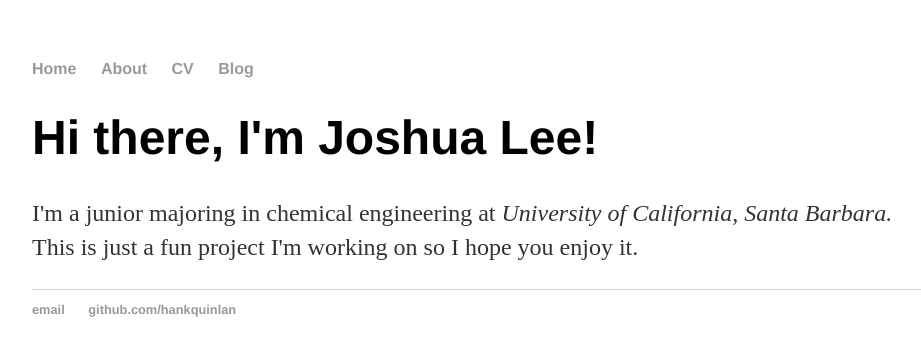
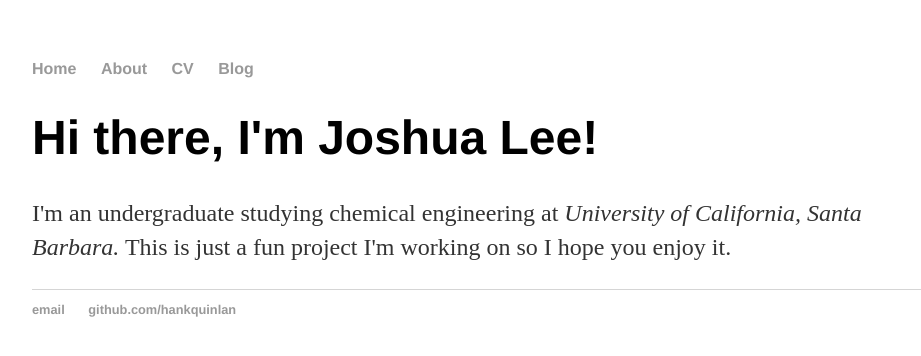
Before and after one commit to 1996leejoshua/1996leejoshua.github.io, a Jekyll site: the page built from index.html, in a window 1280 px wide. Shown: the top 356 px of the page, without its empty margins (160-1081 px from the left). Built offline with Jekyll 4.4.1, drawn with Linux system fonts in a browser that asks for light colours.

Commit message:
Update index.html

```diff
--- a/index.html
+++ b/index.html
@@ -4,5 +4,5 @@ title: Joshua Lee
 ---
 <div class="blurb">
 	<h1>Hi there, I'm Joshua Lee!</h1>
-	<p>I'm a junior majoring in chemical engineering at <em>University of California, Santa Barbara.</em> This is just a fun project I'm working on so I hope you enjoy it.</p>
+	<p>I'm an undergraduate studying chemical engineering at <em>University of California, Santa Barbara.</em> This is just a fun project I'm working on so I hope you enjoy it.</p>
 </div><!-- /.blurb -->
```
